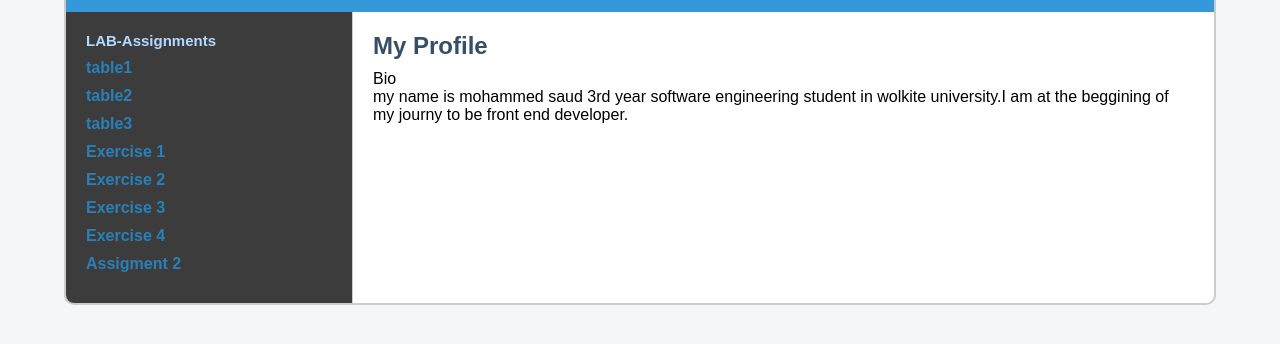
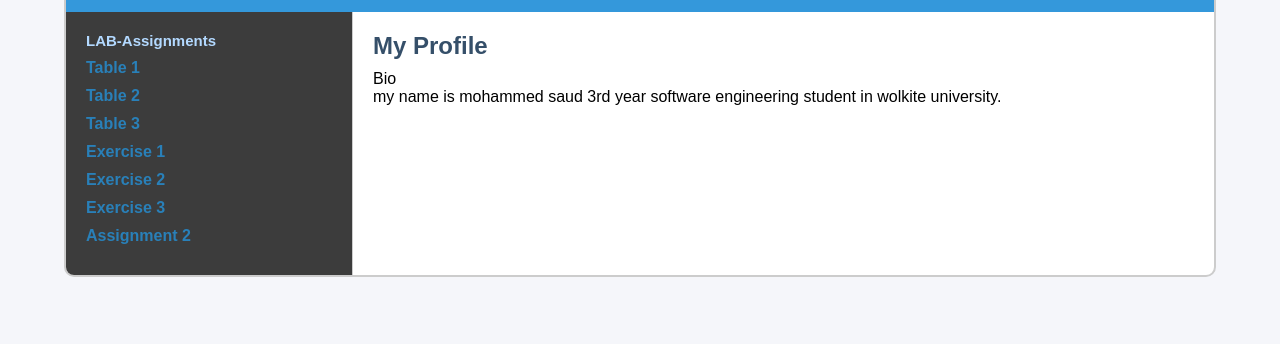
Before and after one commit to Mohammed271-afk/webdesign, a plain HTML site: page index.html in a window 1280 px wide. Shown: the part 110-454 px from the top of the page. Drawn offline with Linux system fonts and the light colour scheme.

Commit message:
Fix HTML formatting and update profile links

```diff
--- a/index.html
+++ b/index.html
@@ -122,14 +122,13 @@ header {
       <nav class="sidebar">
         <h2>LAB-Assignments</h2>
         <ul>
-          <li><a href="table2.html" >table1</a></li>
-          <li><a href="table.html">table2</a></li>
-          <li><a href="asstable2.html">table3</a></li>
+          <li><a href="table2.html" >Table 1</a></li>
+          <li><a href="table.html">Table 2</a></li>
+          <li><a href="asstable2.html">Table 3</a></li>
           <li><a href="1d.html">Exercise 1</a></li>
           <li><a href="2dayrevise.html">Exercise 2</a></li>
           <li><a href="anime.html">Exercise 3</a></li>
-             <li><a href="button.html">Exercise 4</a></li>
-             <li><a href="assignment2.html">Assigment 2</a></li>
+          <li><a href="assignment2.html">Assignment 2</a></li>
 
         </ul>
       </nav>
@@ -138,12 +137,11 @@ header {
         <h2>My Profile</h2>
         <p>Bio<br>
          my name is mohammed saud 3rd year software engineering
-        student in wolkite university.I am at the beggining of my journy to be front end developer.
+        student in wolkite university.
         </p>
       </section>
     </div>
   </div>
 
 </body>
-
 </html>
```
